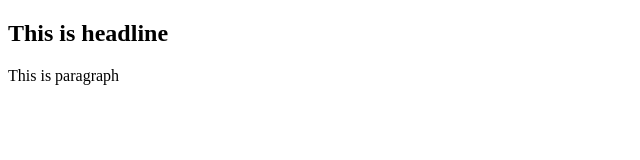
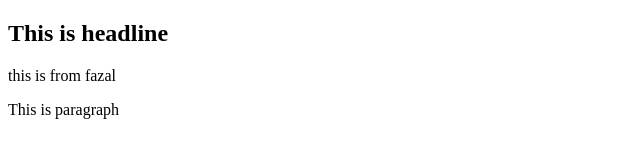
Before and after one commit to NadirBaloch/test-web, a plain HTML site: page index.html in a window 1280 px wide. Shown: the whole page, without its empty margins (0-640 px from the left). Drawn offline with Linux system fonts and the light colour scheme.

Commit message:
conflict test

```diff
--- a/index.html
+++ b/index.html
@@ -4,6 +4,7 @@
 </title>
 <body>
     <h2>This is headline</h2>
+    this is from fazal
     <p>This is paragraph</p>
 </body>
 </html>
```
